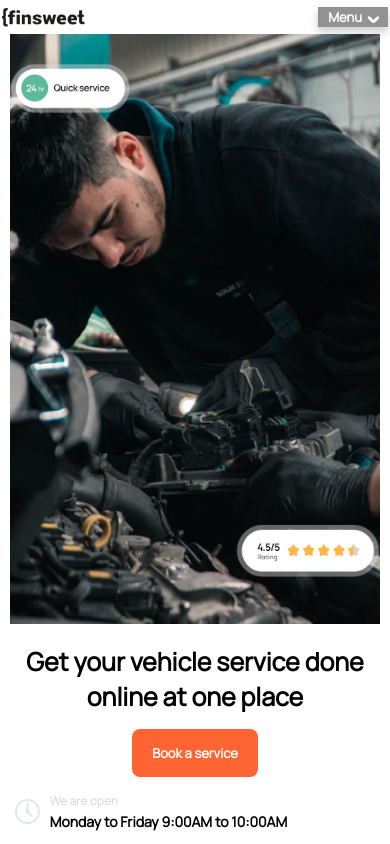
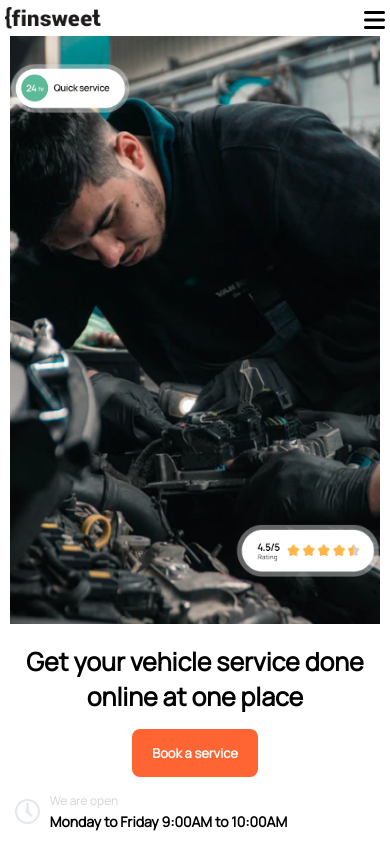
Before and after one commit to ayoakeni/finsweet-web, a plain HTML site: page index.html in a window 390 px wide. Shown: the top 844 px of the page. Drawn offline with Linux system fonts and the light colour scheme.

Commit message:
changed the menu bar

```diff
--- a/index.html
+++ b/index.html
@@ -32,9 +32,8 @@
         </div>
         <div class="drop-box">
           <div class="drop-down">
-            Menu
-            <span class="left-icon"></span>
-            <span class="right-icon"></span>
+            <i class="bar fa-solid fa-bars"></i>
+            <i class="x fa-solid fa-xmark"></i>
             <div class="items">
               <ul>
                 <a href="#">Home</a>
--- a/style.css
+++ b/style.css
@@ -934,61 +934,47 @@ footer .container{
 @media screen and (max-width: 619px){
   /* Nav-bar */
 nav{
-  padding: 7px 0px;
+  padding: 7px 3px;
 }
 .nav-box{
   justify-content: space-between;
   width: 99%;
 }
 .nav-box img{
-  height: 19px;
+  height: 22px;
 }
 .menu{
   display: none;
 }
 .drop-box{
   position: relative;
-  width: 70px;
+  width: fit-content;
 }
 .drop-down{
-  position: relative;
   width: 100%;
   height: 20px;
-  background-color: #939191;
-  color: white;
-  font-size: 13px;
-  font-family: 'manrope', sans-serif;
-  font-weight: 600;
-  display: flex;
-  justify-content: center;
-  align-items: center;
-  box-shadow: 0 5px 10px rgba(0,0,0,.2);
   cursor: pointer;
 }
-.drop-down .left-icon,
-.drop-down .right-icon{
-  position: relative;
-  top: 2px;
-  left: 2px;
+.drop-down .bar,
+.drop-down .x{
   display: inline-block;
+  font-size: 24px;
+  font-weight: 600;
   width: 8px;
   height: 3px;
-  background-color: white;
   border-radius: 40px;
 }
-.drop-down .left-icon{
-  left: 5px;
-  transform: rotate(45deg);
-}
-.drop-down.active .left-icon{
-  transform: rotate(135deg);
-}
-.drop-down .right-icon{
-  right: 7px;
-  transform: rotate(-45deg);
-}
-.drop-down.active .right-icon{
-  transform: rotate(-135deg);
+.drop-down .bar{
+  display: contents;
+}
+.drop-down.active .bar{
+  display: none;
+}
+.drop-down .x{
+  display: none;
+}
+.drop-down.active .x{
+  display: contents;
 }
 .drop-down .items{
   position: absolute;
```
